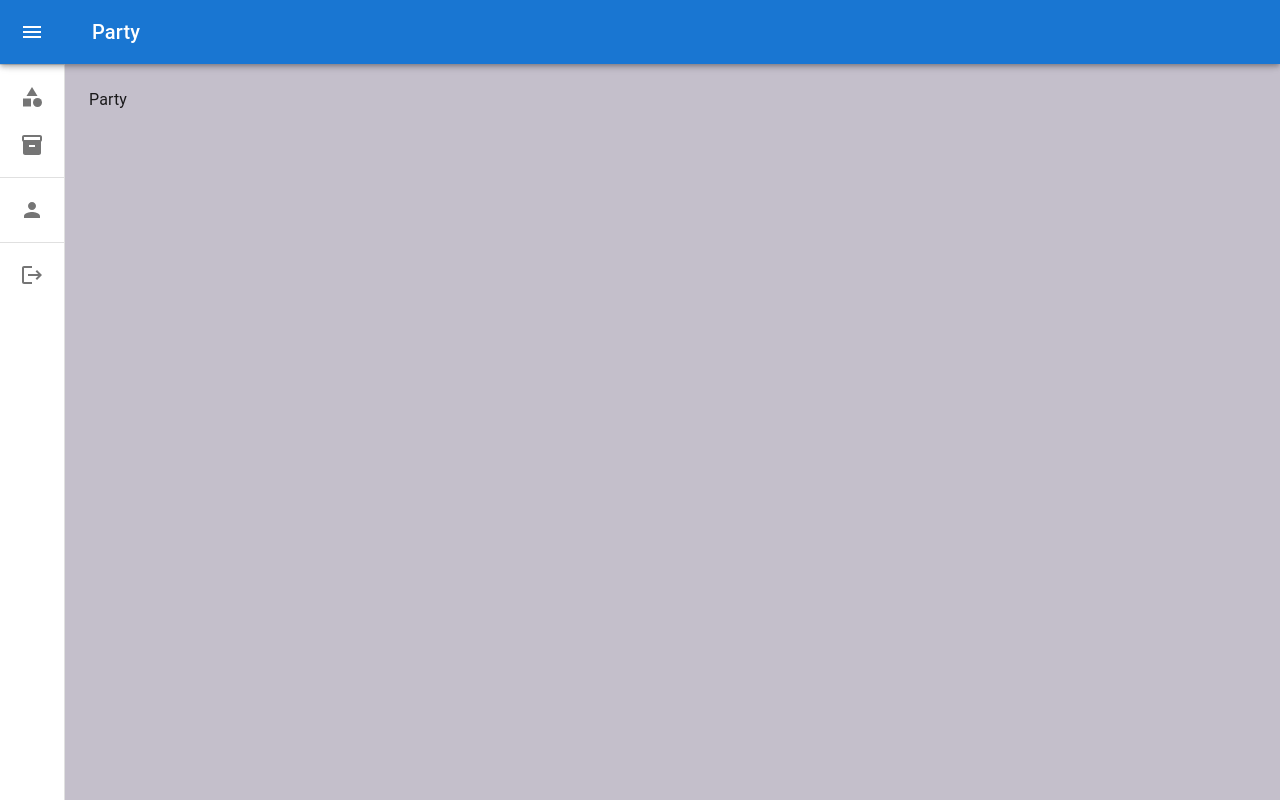
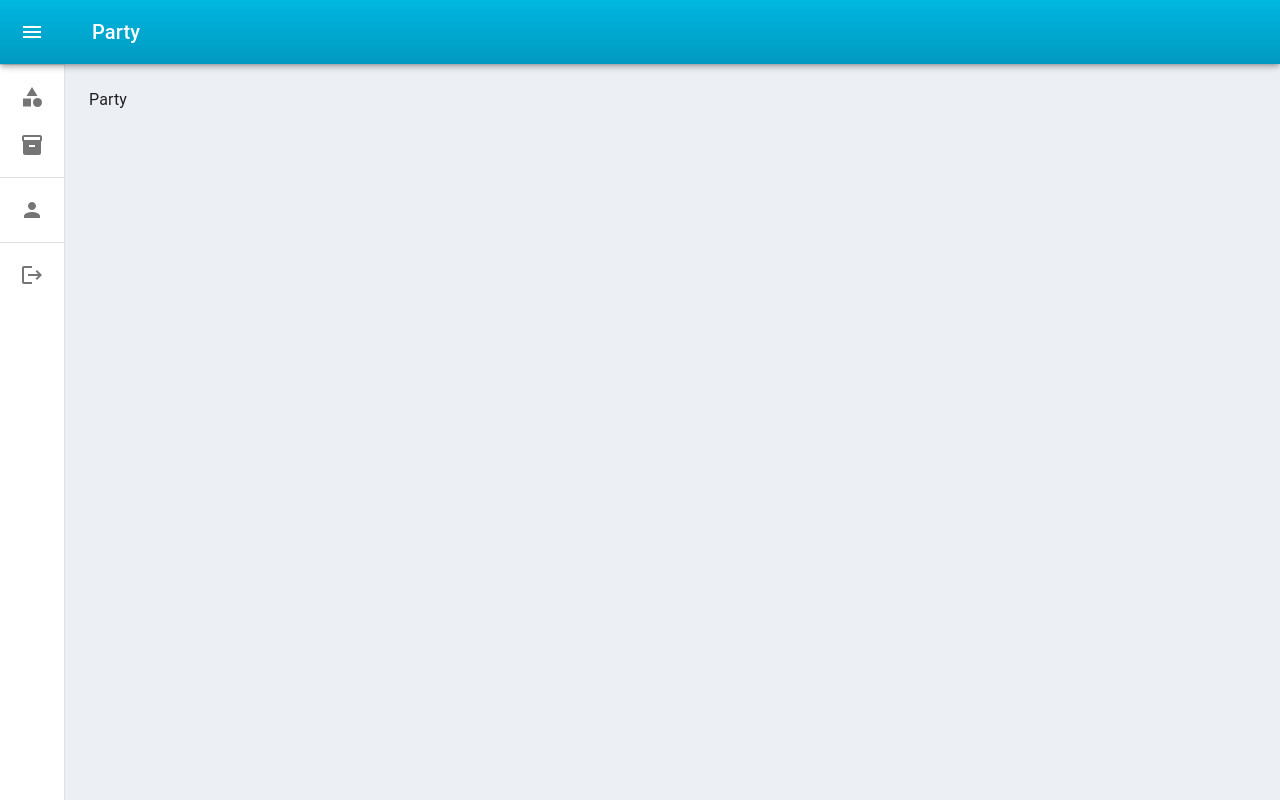
Before and after one commit to shafinmurani/enquiryform, a React (Create React App) app: page /party in a window 1280 px wide. Built offline with nearby package versions, Linux system fonts and the light colour scheme.

Commit message:
changed background nigga

```diff
--- a/src/components/DrawerComponent.js
+++ b/src/components/DrawerComponent.js
@@ -17,6 +17,7 @@ import InventoryIcon from "@mui/icons-material/Inventory";
 import PersonIcon from "@mui/icons-material/Person";
 import ListTile from "./ListTile.js";
 import LogoutIcon from "@mui/icons-material/Logout";
+import { ForkLeft } from "@mui/icons-material";
 
 const drawerWidth = 240;
 
@@ -98,9 +99,9 @@ export default function DrawerComponent(props) {
   };
 
   return (
-    <Box sx={{ display: "flex", backgroundColor: "#C4BFCB", height: "100vh" }}>
+    <Box sx={{ display: "flex", backgroundColor: "#eceff4", height: "100vh" }}>
       <CssBaseline />
-      <AppBar position="fixed" open={open}>
+      <AppBar style={{ backgroundImage: "linear-gradient(to bottom, #00b8e1, #00b0d9, #00a8d0, #00a1c8, #0099c0)" }} position="fixed" open={open}>
         <Toolbar>
           <IconButton
             color="inherit"
@@ -120,10 +121,10 @@ export default function DrawerComponent(props) {
         </Toolbar>
       </AppBar>
       <Drawer variant="permanent" open={open}>
-        <DrawerHeader>
+        <DrawerHeader >
           <Typography
             variant="body2"
-            style={{ marginInline: "auto", display: open ? "block" : "none" }}
+            style={{ marginInline: "auto", display: open ? "block" : "none", }}
           >
             MENU
           </Typography>
```
